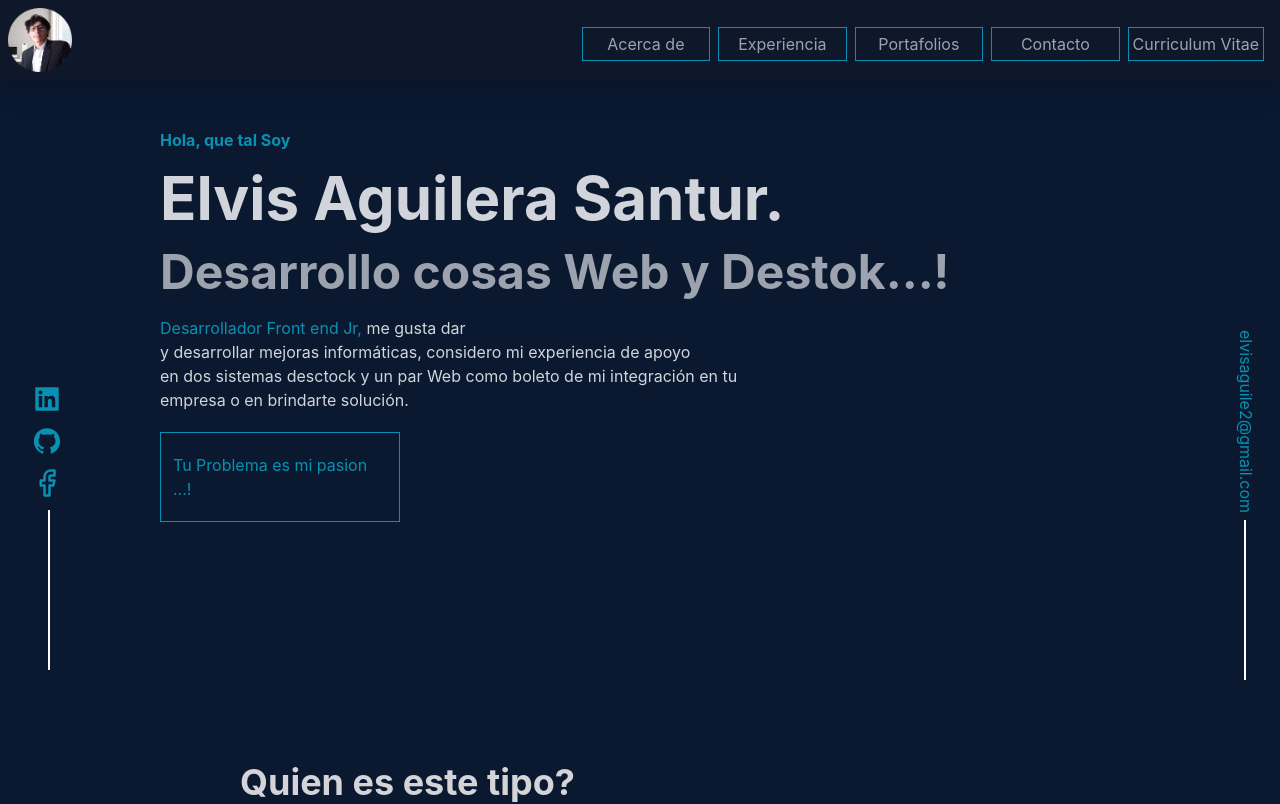
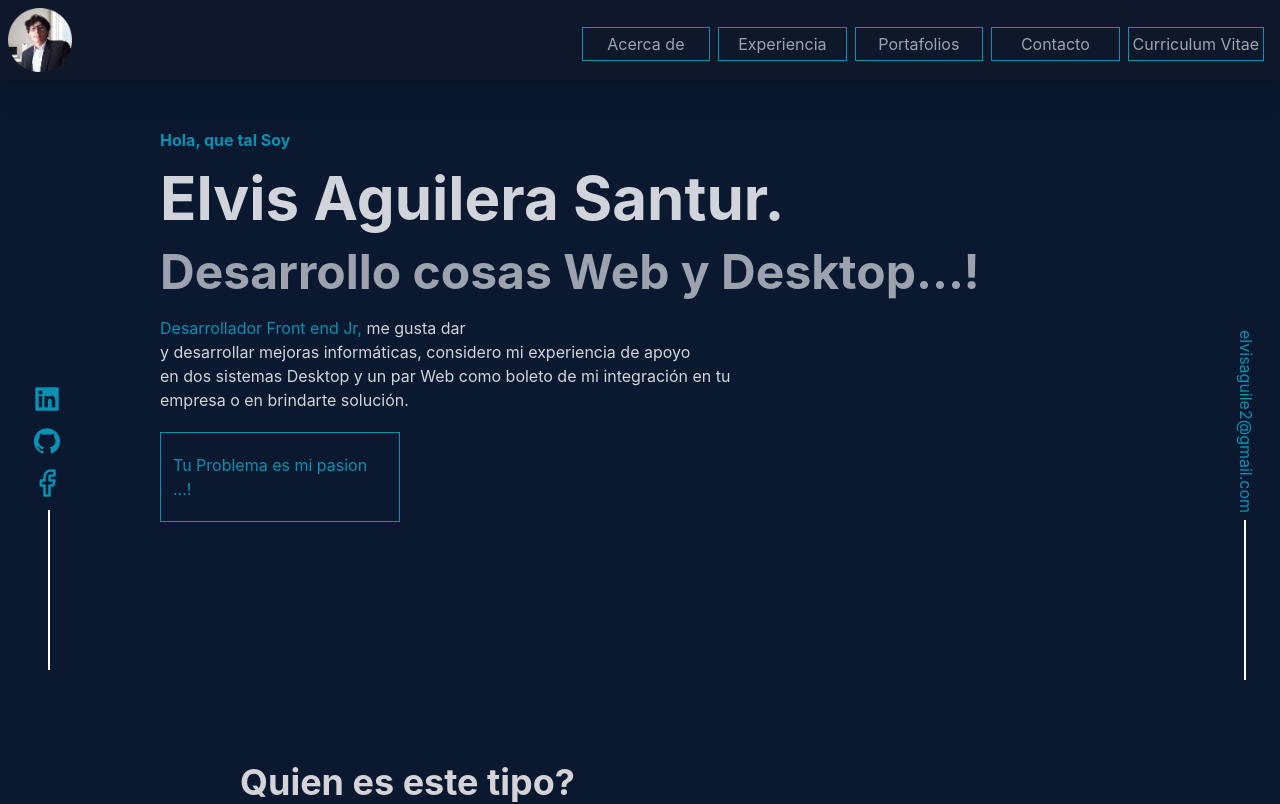
Before and after one commit to Termux-Master93/folioPerson, a React (Create React App) app: page / in a window 1280 px wide. Shown: the top 804 px of the page. Built offline with nearby package versions, Linux system fonts and the light colour scheme.

Commit message:
corregir errores ortograficos

```diff
--- a/src/components/Folio/Components/SeccionI.jsx
+++ b/src/components/Folio/Components/SeccionI.jsx
@@ -8,11 +8,11 @@ const SeccionI=()=>{
                     <a name={1} href="/"  > </a>
                     <p className="text-cyan-600 font-bold mb-4 mt-[3rem]"> Hola, que tal Soy</p>
                     <h1 className="text-gray-300 text-4xl sm:text-6xl mb-5 font-bold">Elvis Aguilera Santur.</h1>
-                    <h2 className="text-gray-400 text-4xl sm:text-5xl mb-5 font-bold">Desarrollo cosas Web y Destok...!</h2>
+                    <h2 className="text-gray-400 text-4xl sm:text-5xl mb-5 font-bold">Desarrollo cosas Web y Desktop...!</h2>
                     <p className="text-gray-300 mb-5 text-1xl">
                         <span className="text-cyan-600">Desarrollador Front end Jr, </span>me gusta dar<br/>
                         y desarrollar mejoras informáticas, considero mi experiencia de apoyo<br/>
-                        en dos sistemas desctock y un par Web como boleto de mi integración en tu<br/>
+                        en dos sistemas Desktop y un par Web como boleto de mi integración en tu<br/>
                         empresa o en brindarte solución.
                     </p>
                     <p className="border border-cyan-600 text-cyan-600 mb-40 py-5 px-3 w-60">Tu Problema es mi pasion ...!</p>
--- a/src/components/Folio/Components/WhoIam.jsx
+++ b/src/components/Folio/Components/WhoIam.jsx
@@ -13,7 +13,7 @@ const WhoIam=()=>{
                            <span className="text-cyan-600">Como estas...!</span>, mi pasión
                             por desarrollar comenzó cuando decidí instalar en mi dispositivo móvil Termux APK, el
                             ejecutar un script me llevo a la investigación y desde ese entonces empece a aprender
-                            <span className="text-cyan-600">HTML y CSS..</span> </p><br/>
+                            <span className="text-cyan-600"> HTML y CSS..</span> </p><br/>
                         <p className="text-zinc-300 w-full">
                             El siguiente paso fue matricularme en él<span className="text-cyan-600"> (Instituto tecnológico privado "ISA SANTA ÁNGELA" PIURA-PERU) </span>
                             y empezar a aprender de manera autodidacta, en este trascurso tuve la oportunidad de integrarme con
```
